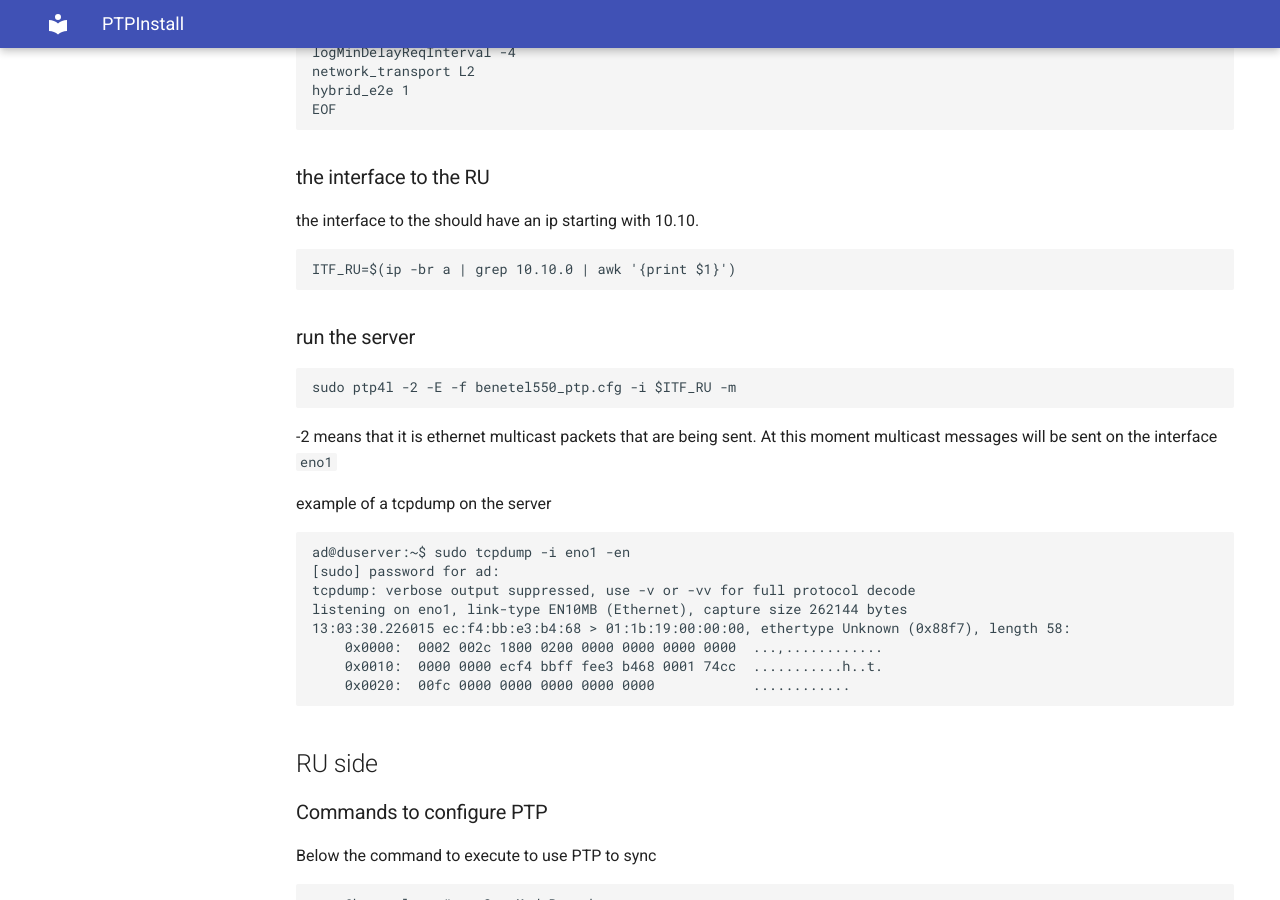
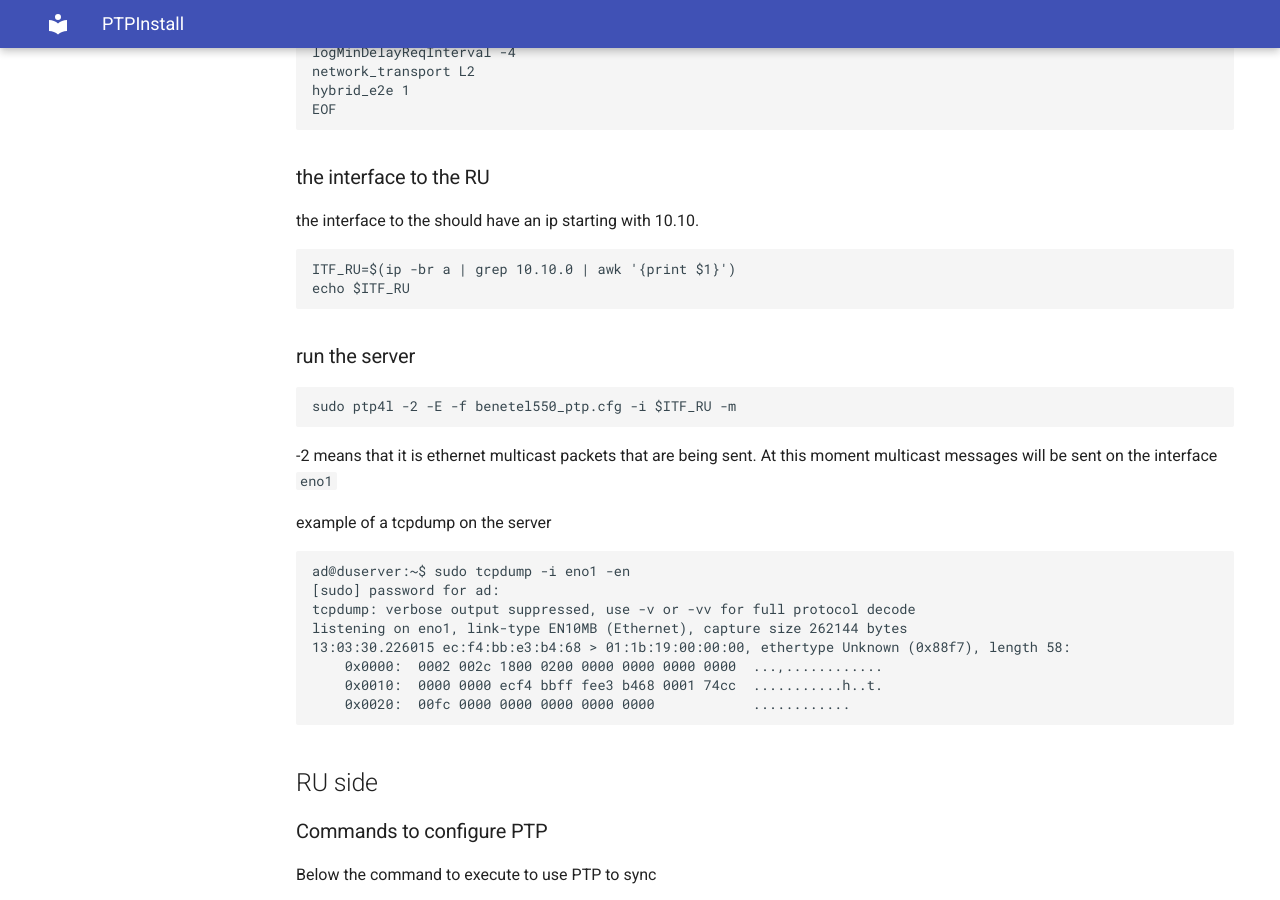
Before and after one commit to accelleran/drax-docs, an MkDocs documentation site: the page built from docs/benetel650-install/PTPInstall.md, in a window 1280 px wide and 900 px high, scrolled down 1334 px. Built offline with MkDocs 1.6.1 and Material for MkDocs 9.7.7, drawn with Linux system fonts in a browser that asks for light colours; the version menu is left out.

Commit message:
Update PTPInstall.md

````diff
--- a/docs/benetel650-install/PTPInstall.md
+++ b/docs/benetel650-install/PTPInstall.md
@@ -68,6 +68,7 @@ EOF
 the interface to the should have an ip starting with 10.10.
 ```
 ITF_RU=$(ip -br a | grep 10.10.0 | awk '{print $1}')
+echo $ITF_RU
 ```
 
 ### run the server
````
